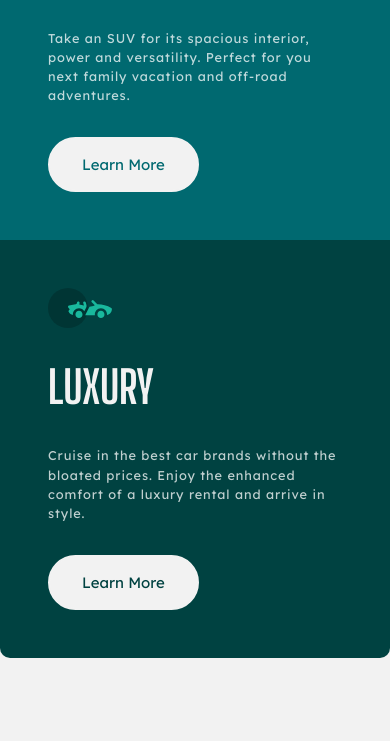
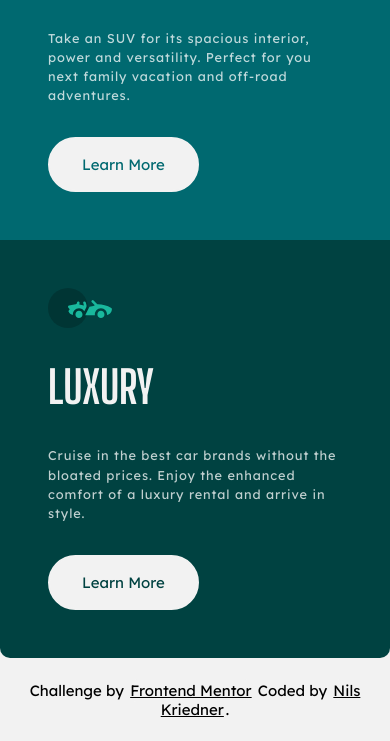
Before and after one commit to nkriedner/preview-card-challenge-2, a plain HTML site: page index.html in a window 390 px wide. Shown: the part 576-1317 px from the top of the page. Before the commit the page ends 1234 px from the top, so only its background shows below. Drawn offline with Linux system fonts and the light colour scheme.

Commit message:
Style attribution footer

```diff
--- a/index.html
+++ b/index.html
@@ -46,9 +46,9 @@
                 <a href="#">Learn More</a>
             </div>
         </div>
-        <!-- <div class="attribution">
-            Challenge by <a href="https://www.frontendmentor.io?ref=challenge" target="_blank">Frontend Mentor</a>.
-            Coded by <a href="https://nils-kriedner-portfolio.herokuapp.com/">Nils Kriedner</a>.
-        </div> -->
+        <div class="attribution">
+            Challenge by <a href="https://www.frontendmentor.io?ref=challenge" target="_blank">Frontend Mentor</a> Coded
+            by <a href="https://nils-kriedner-portfolio.herokuapp.com/">Nils Kriedner</a>.
+        </div>
     </body>
 </html>
--- a/styles.css
+++ b/styles.css
@@ -79,7 +79,7 @@ a {
     transition: all 0.5s;
 }
 
-/* INDIVIDUAL CARD STYLING */
+/* INDIVIDUAL CARDS */
 .sedans-card {
     background-color: var(--sedan-color);
 }
@@ -104,7 +104,7 @@ a {
     color: var(--luxury-color);
 }
 
-/* LEARN MORE BUTTON HOVER STYLING */
+/* LEARN MORE BUTTON ON HOVER */
 a:hover {
     color: hsl(0, 0%, 95%);
 }
@@ -121,7 +121,21 @@ a:hover {
     background-color: var(--luxury-color);
 }
 
-/* MEDIA QUERIES FOR MOBILE VERSION */
+/* FOOTER ATTRIBUTION */
+.attribution {
+    position: absolute;
+    bottom: 0%;
+    left: 50%;
+    transform: translateX(-50%);
+    padding: 1.5em 0;
+}
+
+.attribution a {
+    color: black;
+    text-decoration: underline;
+}
+
+/* MOBILE VERSION */
 @media screen and (max-width: 705px) {
     .cards-container {
         position: relative;
@@ -141,4 +155,11 @@ a:hover {
     .card p {
         padding-bottom: 2rem;
     }
+    .attribution {
+        position: relative;
+        text-align: center;
+    }
+    .attribution a {
+        padding: 0;
+    }
 }
```
